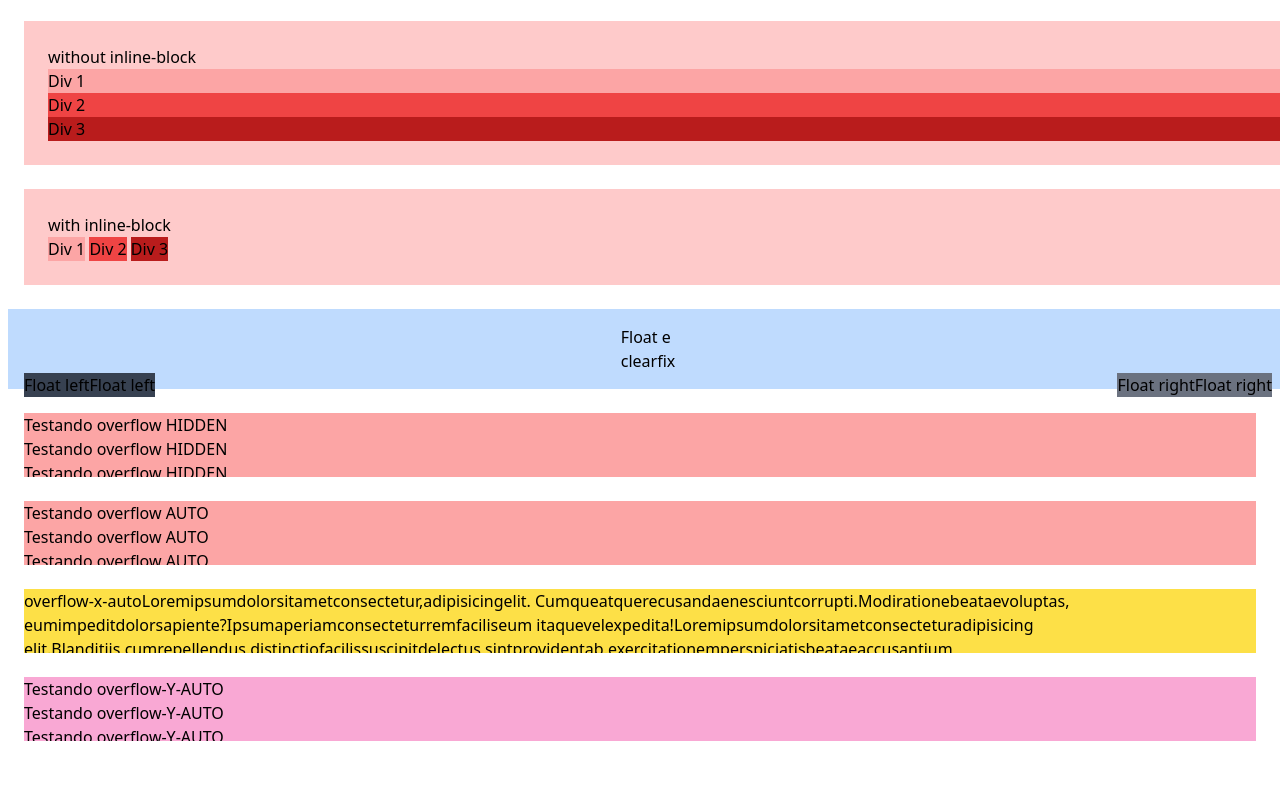
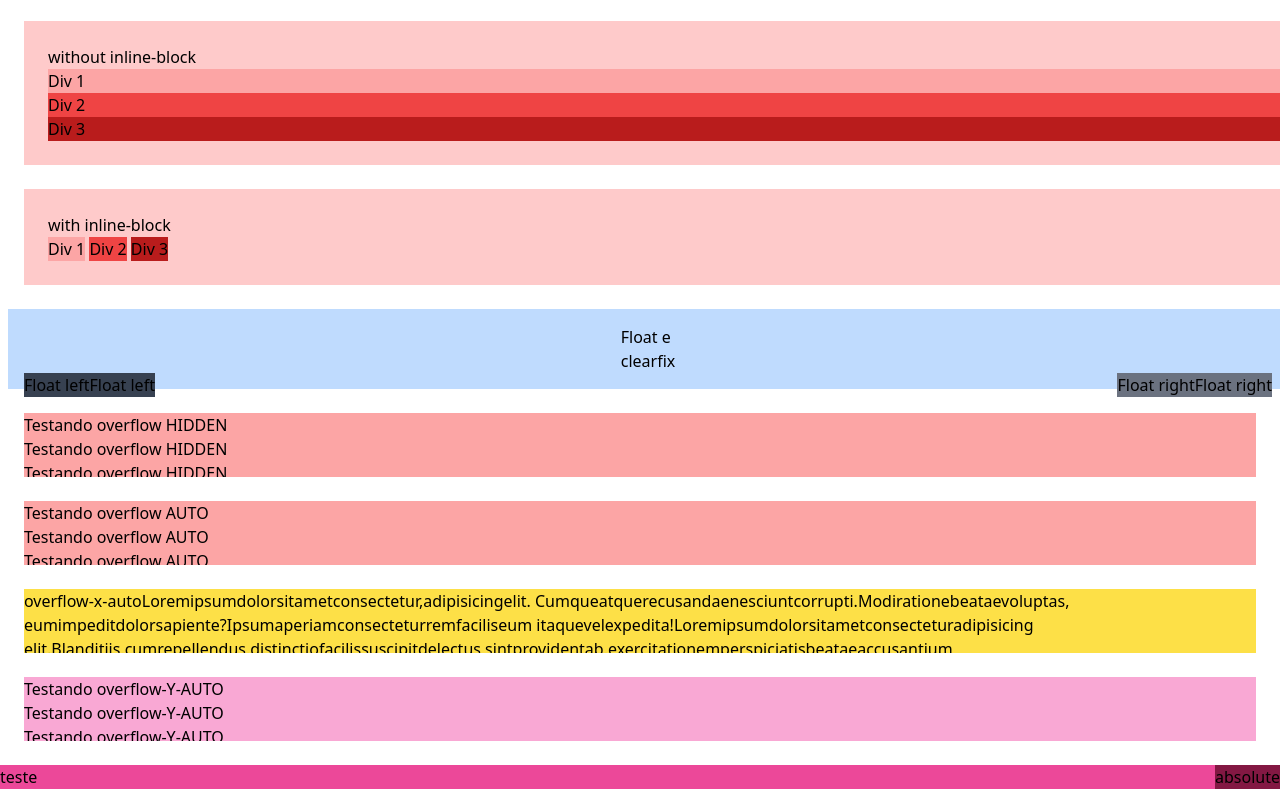
Before and after one commit to douglasmatosdev/learn-tailwind-css, a website: page 03_layout/src/index.html in a window 1280 px wide. Shown: the part 491-1280 px from the top of the page. Before the commit the page ends 1256 px from the top, so only its background shows below. Drawn offline with Linux system fonts and the light colour scheme.

Commit message:
positions

```diff
--- a/03_layout/src/index.html
+++ b/03_layout/src/index.html
@@ -119,5 +119,10 @@
       <p>Testando overflow-Y-AUTO</p>
       <p>Testando overflow-Y-AUTO</p>
     </div>
+
+    <div class="relative bg-pink-500">
+      teste
+      <div class="absolute top-0 right-0 bg-pink-900">absolute</div>
+    </div>
   </body>
 </html>
```
Also changed, not shown: 03_layout/src/css/styles.css.
